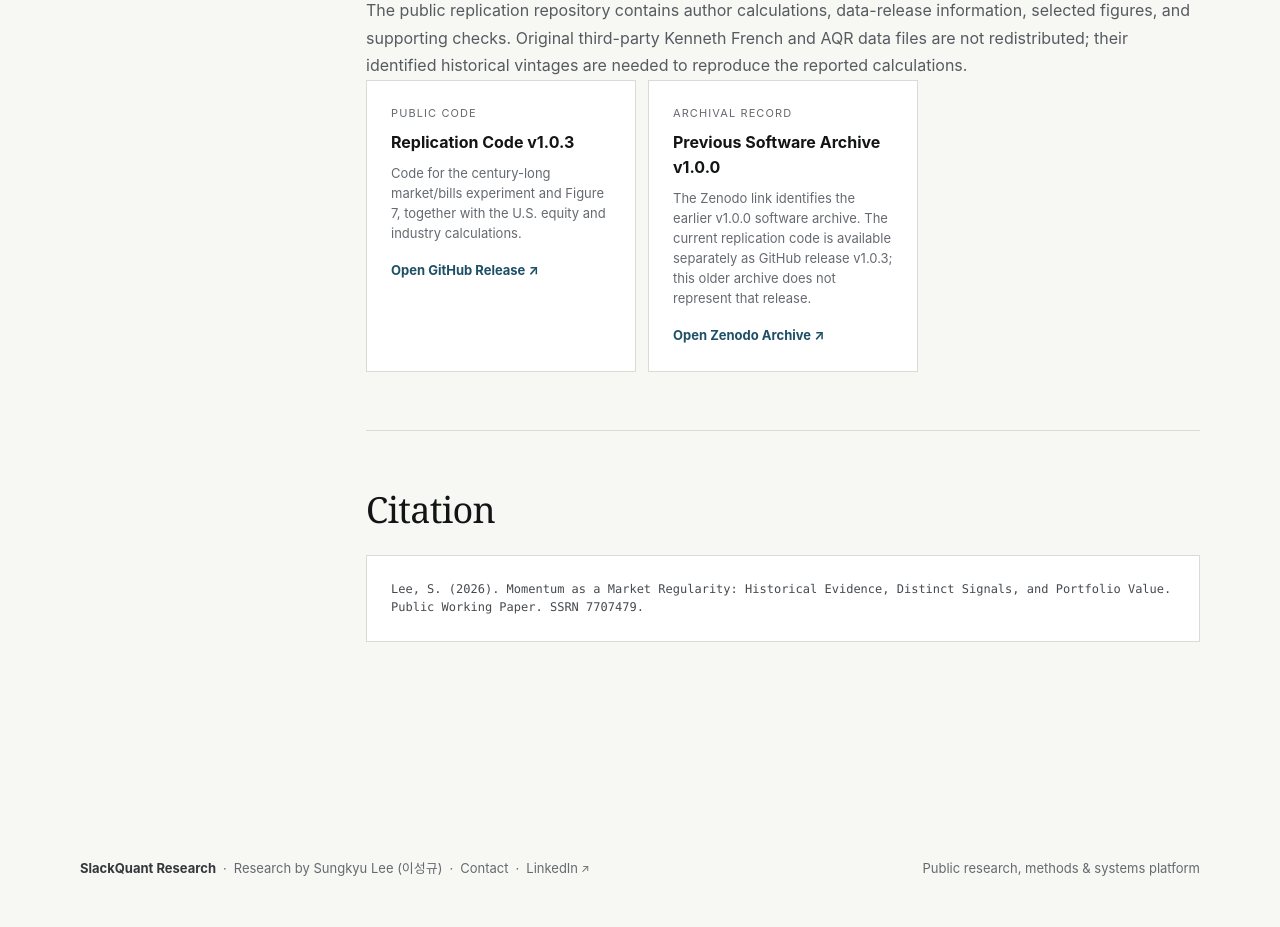
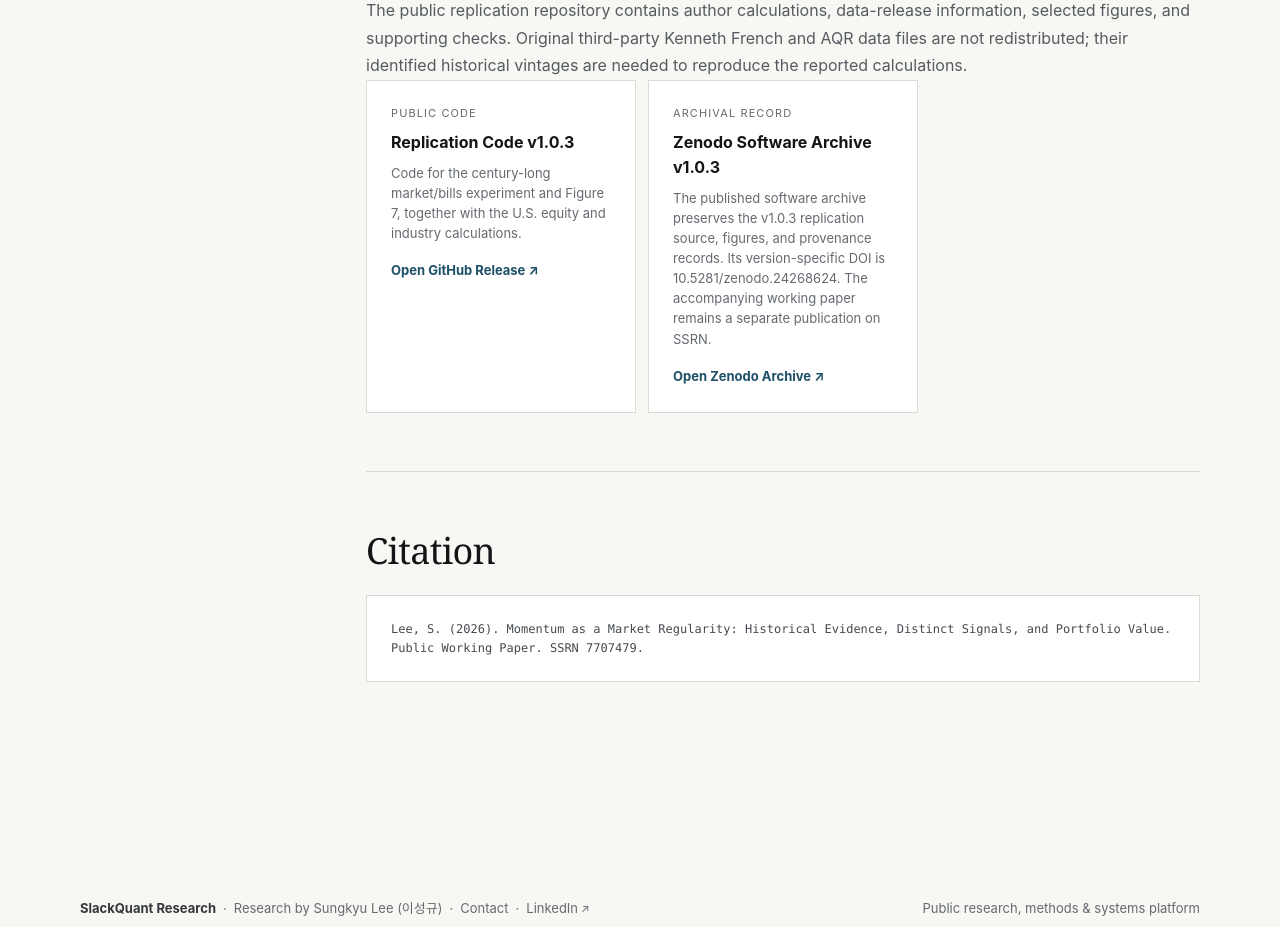
Before and after one commit to slackquant80/slackquant-research, a Next.js app: page /research/momentum-market-regularity in a window 1280 px wide. Shown: the part 7760-8687 px from the top of the page. Built offline with nearby package versions, Linux system fonts and the light colour scheme; no server answers.

Commit message:
T20 public page: replace outdated prior archive message with published Zenodo v1.0.3 DOI

```diff
--- a/src/app/research/momentum-market-regularity/page.tsx
+++ b/src/app/research/momentum-market-regularity/page.tsx
@@ -227,12 +227,13 @@ export default function MomentumMarketRegularityPage() {
               </div>
               <div className="artifact">
                 <div className="type">Archival record</div>
-                <h3>Previous Software Archive v1.0.0</h3>
+                <h3>Zenodo Software Archive v1.0.3</h3>
                 <p>
-                  The Zenodo link identifies the earlier v1.0.0 software archive.
-                  The current replication code is available separately as
-                  GitHub release v1.0.3; this older archive does not represent
-                  that release.
+                  The published software archive preserves the v1.0.3
+                  replication source, figures, and provenance records.
+                  Its version-specific DOI is 10.5281/zenodo.24268624.
+                  The accompanying working paper remains a separate
+                  publication on SSRN.
                 </p>
                 <a href={item.links.archivalRelease} target="_blank" rel="noopener noreferrer">
                   Open Zenodo Archive &#8599;
```
